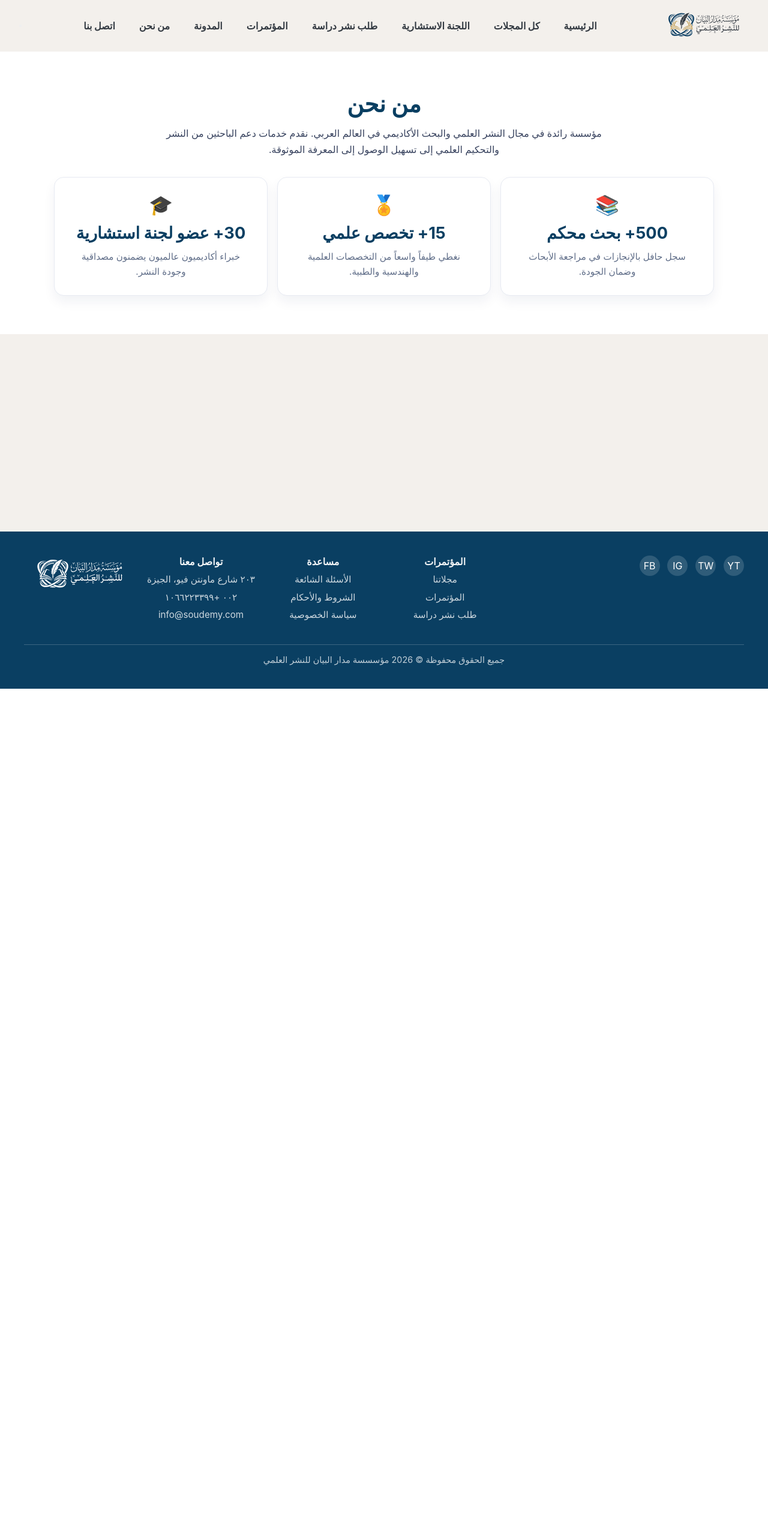
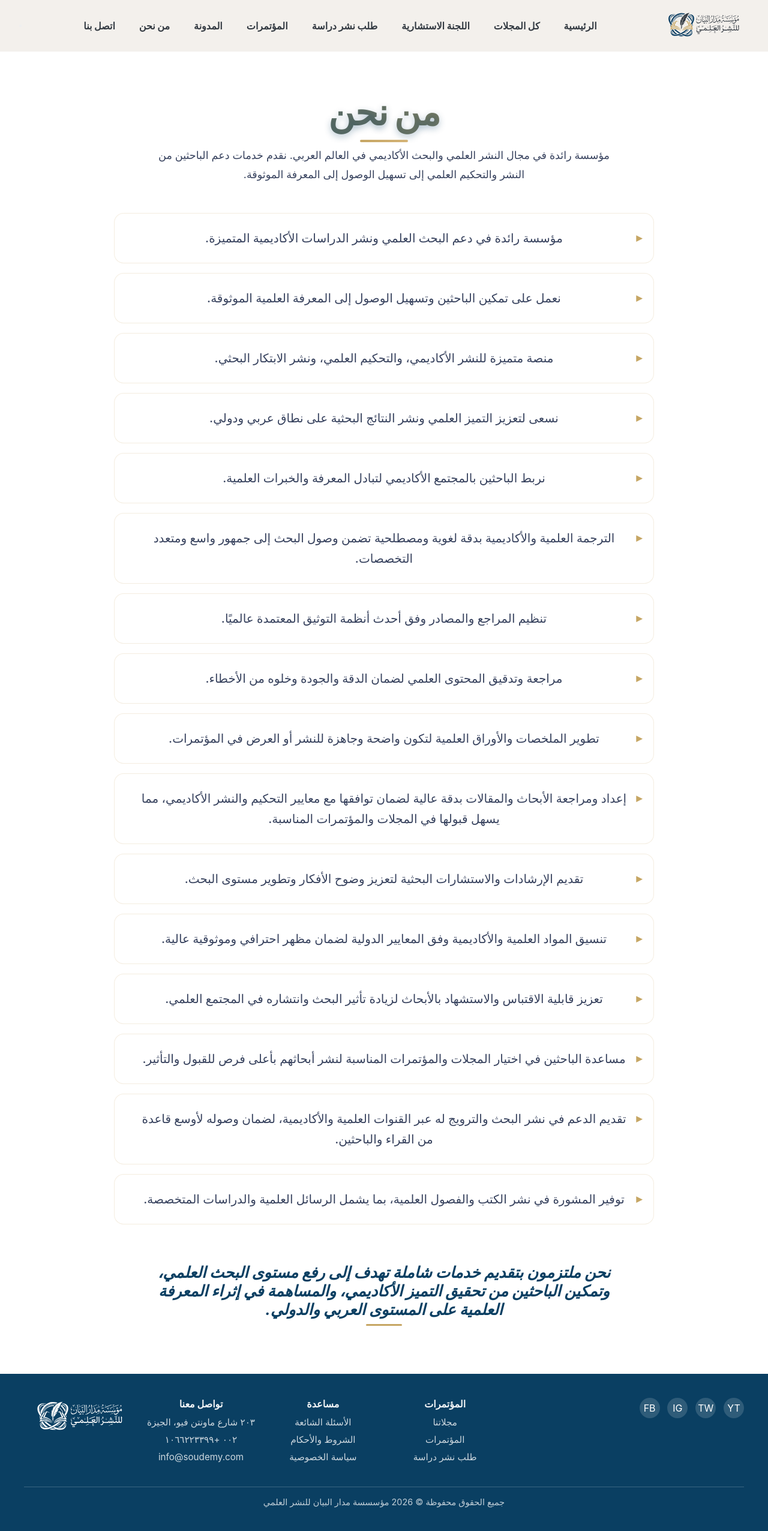
Before and after one commit to Nader-Ramadan/madar_al-bian, a Next.js app: page /about-us-page in a window 1280 px wide. Shown: the whole page at 60% size. Before the commit the page ends 1148 px from the top, so only its background shows below. Built offline with nearby package versions, Linux system fonts and the light colour scheme.

Commit message:
update 2

```diff
--- a/app/components/about-us.tsx
+++ b/app/components/about-us.tsx
@@ -9,23 +9,25 @@ export default function AboutUs() {
           مؤسسة رائدة في مجال النشر العلمي والبحث الأكاديمي في العالم العربي. نقدم خدمات
           دعم الباحثين من النشر والتحكيم العلمي إلى تسهيل الوصول إلى المعرفة الموثوقة.
         </p>
-        <div className={styles.aboutUsCards}>
-          <article className={styles.aboutUsCard}>
-            <span className={styles.aboutUsIcon}>📚</span>
-            <h3>500+ بحث محكم</h3>
-            <p>سجل حافل بالإنجازات في مراجعة الأبحاث وضمان الجودة.</p>
-          </article>
-          <article className={styles.aboutUsCard}>
-            <span className={styles.aboutUsIcon}>🏅</span>
-            <h3>15+ تخصص علمي</h3>
-            <p>نغطي طيفاً واسعاً من التخصصات العلمية والهندسية والطبية.</p>
-          </article>
-          <article className={styles.aboutUsCard}>
-            <span className={styles.aboutUsIcon}>🎓</span>
-            <h3>30+ عضو لجنة استشارية</h3>
-            <p>خبراء أكاديميون عالميون يضمنون مصداقية وجودة النشر.</p>
-          </article>
-        </div>
+        <ul>
+          <li>مؤسسة رائدة في دعم البحث العلمي ونشر الدراسات الأكاديمية المتميزة.</li>
+          <li>نعمل على تمكين الباحثين وتسهيل الوصول إلى المعرفة العلمية الموثوقة.</li>
+          <li>منصة متميزة للنشر الأكاديمي، والتحكيم العلمي، ونشر الابتكار البحثي.</li>
+          <li>نسعى لتعزيز التميز العلمي ونشر النتائج البحثية على نطاق عربي ودولي.</li>
+          <li>نربط الباحثين بالمجتمع الأكاديمي لتبادل المعرفة والخبرات العلمية.</li>
+          <li>الترجمة العلمية والأكاديمية بدقة لغوية ومصطلحية تضمن وصول البحث إلى جمهور واسع ومتعدد التخصصات.</li>
+          <li>تنظيم المراجع والمصادر وفق أحدث أنظمة التوثيق المعتمدة عالميًا.</li>
+          <li>مراجعة وتدقيق المحتوى العلمي لضمان الدقة والجودة وخلوه من الأخطاء.</li>
+          <li>تطوير الملخصات والأوراق العلمية لتكون واضحة وجاهزة للنشر أو العرض في المؤتمرات.</li>
+          <li>إعداد ومراجعة الأبحاث والمقالات بدقة عالية لضمان توافقها مع معايير التحكيم والنشر الأكاديمي، مما يسهل قبولها في المجلات والمؤتمرات المناسبة.</li>
+          <li>تقديم الإرشادات والاستشارات البحثية لتعزيز وضوح الأفكار وتطوير مستوى البحث.</li>
+          <li>تنسيق المواد العلمية والأكاديمية وفق المعايير الدولية لضمان مظهر احترافي وموثوقية عالية.</li>
+          <li>تعزيز قابلية الاقتباس والاستشهاد بالأبحاث لزيادة تأثير البحث وانتشاره في المجتمع العلمي.</li>
+          <li>مساعدة الباحثين في اختيار المجلات والمؤتمرات المناسبة لنشر أبحاثهم بأعلى فرص للقبول والتأثير.</li>
+          <li>تقديم الدعم في نشر البحث والترويج له عبر القنوات العلمية والأكاديمية، لضمان وصوله لأوسع قاعدة من القراء والباحثين.</li>
+          <li>توفير المشورة في نشر الكتب والفصول العلمية، بما يشمل الرسائل العلمية والدراسات المتخصصة.</li>
+        </ul>
+        <h3>نحن ملتزمون بتقديم خدمات شاملة تهدف إلى رفع مستوى البحث العلمي، وتمكين الباحثين من تحقيق التميز الأكاديمي، والمساهمة في إثراء المعرفة العلمية على المستوى العربي والدولي.</h3>
       </div>
     </section>
   );
--- a/app/components/conferences.tsx
+++ b/app/components/conferences.tsx
@@ -60,7 +60,7 @@ export default function Conferences() {
     <section className={styles.conferencesSection}>
       <div className={styles.conferencesIntro}>
         <h1>المؤتمرات</h1>
-        <p>نظم مؤتمرات علمية دولية متخصّصة توفِّر منصة للباحثين والأكاديميين لتبادل المعرفة والخبرات</p>
+        <p>مؤتمرات علمية دولية رفيعة تجمع نخبة الباحثين لتعزيز المعرفة، ومناقشة أحدث التطورات، ودعم الابتكار العلمي عالميًا.</p>
       </div>
 
       <div className={styles.conferenceStatsGrid}>
--- a/app/page.module.css
+++ b/app/page.module.css
@@ -828,21 +828,114 @@
 }
 
 .aboutUsContent h2 {
-  font-size: 2.4rem;
-  margin-bottom: 0.8rem;
+  font-size: clamp(2.8rem, 5vw, 3.8rem);
+  font-weight: 900;
+  margin-bottom: 1.2rem;
+  background: linear-gradient(
+    135deg,
+    var(--secondary-color),
+    var(--primary-color)
+  );
+  -webkit-background-clip: text;
+  -webkit-text-fill-color: transparent;
+  background-clip: text;
+  letter-spacing: -0.02em;
+  text-shadow: 0 4px 12px rgba(10, 63, 98, 0.3);
+  position: relative;
+}
+
+.aboutUsContent h2::after {
+  content: "";
+  position: absolute;
+  bottom: -0.8rem;
+  right: 50%;
+  transform: translateX(50%);
+  width: 80px;
+  height: 4px;
+  background: linear-gradient(
+    90deg,
+    var(--primary-color),
+    var(--primary-color-dark)
+  );
+  border-radius: 2px;
 }
 
 .aboutUsContent p {
-  margin: 0 auto 2rem;
+  margin: 0 auto 3rem;
   max-width: 780px;
-  color: #36415d;
+  color: var(--about-text);
+  line-height: 1.8;
+  font-size: 1.1rem;
+  font-weight: 400;
+}
+
+.aboutUsContent ul {
+  list-style: none;
+  padding: 0;
+  margin: 3rem auto 4rem;
+  max-width: 900px;
+  display: grid;
+  gap: 1rem;
+}
+
+.aboutUsContent li {
+  background: rgba(255, 255, 255, 0.6);
+  backdrop-filter: blur(10px);
+  border: 1px solid rgba(198, 166, 100, 0.2);
+  border-radius: 16px;
+  padding: 1.5rem 2rem;
+  position: relative;
+  transition: all 0.3s cubic-bezier(0.4, 0, 0.2, 1);
+  box-shadow: var(--shadow-light);
+  font-size: 1.25rem;
   line-height: 1.7;
-}
-
-.aboutUsCards {
-  display: grid;
-  grid-template-columns: repeat(3, minmax(220px, 1fr));
-  gap: 1rem;
+  color: var(--about-text);
+  font-weight: 500;
+}
+
+.aboutUsContent li::before {
+  content: "▸";
+  position: absolute;
+  right: 1.2rem;
+  top: 1.5rem;
+  font-size: 1.2rem;
+  color: var(--primary-color);
+  font-weight: 900;
+  transition: transform 0.3s ease;
+}
+
+.aboutUsContent li:hover {
+  transform: translateY(-4px);
+  box-shadow: 0 20px 40px rgba(198, 166, 100, 0.15);
+  border-color: var(--primary-color);
+  background: rgba(255, 255, 255, 0.8);
+}
+
+.aboutUsContent li:hover::before {
+  transform: scale(1.2);
+}
+
+.aboutUsContent h3 {
+  font-size: 1.6rem;
+  font-weight: 700;
+  color: var(--secondary-color);
+  margin: 2rem auto 1rem;
+  max-width: 800px;
+  font-style: italic;
+  position: relative;
+  padding-bottom: 0.8rem;
+}
+
+.aboutUsContent h3::after {
+  content: "";
+  position: absolute;
+  bottom: 0;
+  left: 50%;
+  transform: translateX(-50%);
+  width: 60px;
+  height: 3px;
+  background: var(--primary-color);
+  border-radius: 2px;
 }
 
 .aboutUsCard {
@@ -873,14 +966,30 @@
 }
 
 @media (max-width: 1024px) {
-  .aboutUsCards {
-    grid-template-columns: repeat(2, minmax(220px, 1fr));
+  .aboutUsContent ul {
+    gap: 0.8rem;
+    max-width: 100%;
+  }
+
+  .aboutUsContent li {
+    padding: 1.2rem 1.5rem;
+    font-size: 0.98rem;
   }
 }
 
 @media (max-width: 700px) {
-  .aboutUsCards {
-    grid-template-columns: 1fr;
+  .aboutUsContent h2 {
+    font-size: 2.5rem;
+  }
+
+  .aboutUsContent ul {
+    margin: 2rem auto 3rem;
+    gap: 0.75rem;
+  }
+
+  .aboutUsContent li {
+    padding: 1rem 1.2rem;
+    font-size: 0.95rem;
   }
 }
 
```
Also changed, not shown: app/components/advisory-committee.tsx (+3 -19 lines), app/components/request-for-publication.tsx (+5 -33 lines).
